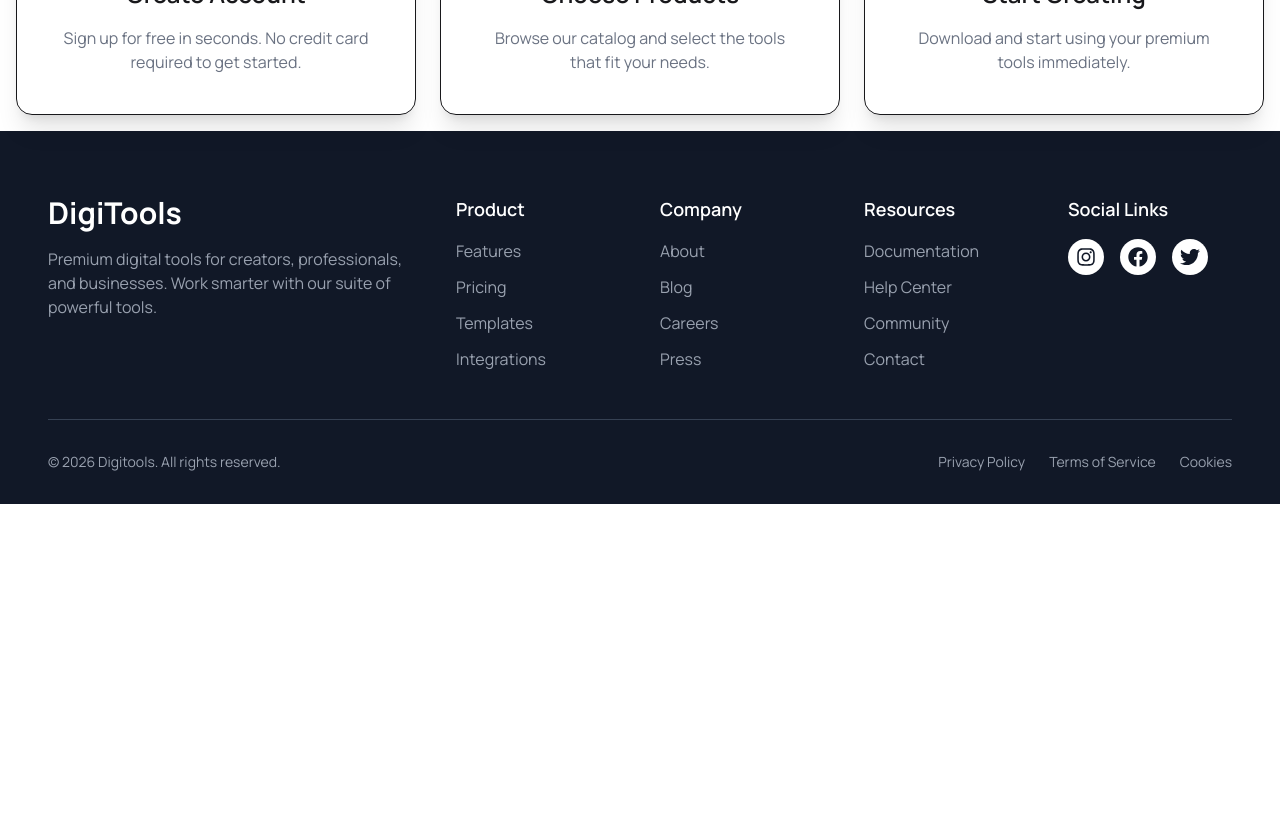
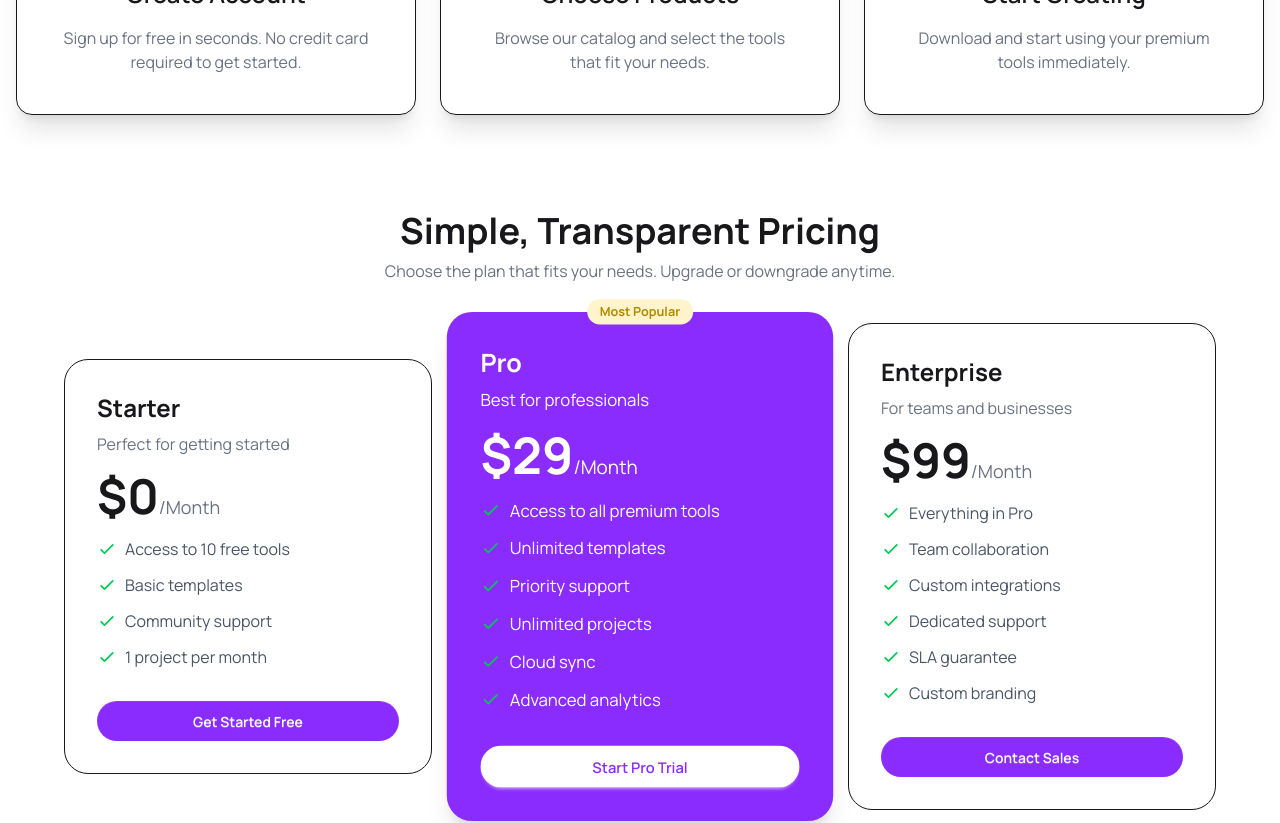
Before and after one commit to zahidhasantonmoy/PH-13-A06, a React (Vite) app: page / in a window 1280 px wide. Shown: the part 3260-4083 px from the top of the page. Before the commit the page ends 3764 px from the top, so only its background shows below. Built offline with nearby package versions, Linux system fonts and the light colour scheme.

Commit message:
succesfully done the transparent jsx

```diff
--- a/src/App.jsx
+++ b/src/App.jsx
@@ -11,6 +11,7 @@ import Cart from './components/Cart';
 import { toast } from 'react-toastify';
 import { useEffect } from 'react';
 import Steps from './components/Steps';
+import Transparent from './components/Transparent';
 
 
 function App() {
@@ -84,6 +85,7 @@ function App() {
         </div>
       </div>
           <Steps />
+          <Transparent />
       <Footer />
       <ToastContainer position="top-center" autoClose={1500} />
     </div>
--- /dev/null
+++ b/src/components/Transparent.jsx
@@ -0,0 +1,61 @@
+import React from 'react';
+const Transparent = () => {
+  return (
+    <div className="bg-white py-20 px-4">
+      <div className="text-center mb-10">
+        <h2 className="text-4xl font-bold mb-2">Simple, Transparent Pricing</h2>
+        <p className="text-gray-500">Choose the plan that fits your needs. Upgrade or downgrade anytime.</p>
+      </div>
+
+      <div className="max-w-6xl mx-auto grid grid-cols-1 md:grid-cols-3 gap-6 items-center">
+
+        <div className="border rounded-3xl p-8">
+          <h3 className="text-2xl font-bold">Starter</h3>
+          <p className="text-gray-500 my-2">Perfect for getting started</p>
+          <h2 className="text-5xl font-bold my-4">$0<span className="text-lg text-gray-500 font-normal">/Month</span></h2>
+          <ul className="space-y-3 mb-8 text-gray-600">
+            <li className="flex items-center"><svg className="w-5 h-5 text-green-500 mr-2" fill="none" stroke="currentColor" viewBox="0 0 24 24"><path strokeLinecap="round" strokeLinejoin="round" strokeWidth="2" d="M5 13l4 4L19 7" /></svg>Access to 10 free tools</li>
+            <li className="flex items-center"><svg className="w-5 h-5 text-green-500 mr-2" fill="none" stroke="currentColor" viewBox="0 0 24 24"><path strokeLinecap="round" strokeLinejoin="round" strokeWidth="2" d="M5 13l4 4L19 7" /></svg>Basic templates</li>
+            <li className="flex items-center"><svg className="w-5 h-5 text-green-500 mr-2" fill="none" stroke="currentColor" viewBox="0 0 24 24"><path strokeLinecap="round" strokeLinejoin="round" strokeWidth="2" d="M5 13l4 4L19 7" /></svg>Community support</li>
+            <li className="flex items-center"><svg className="w-5 h-5 text-green-500 mr-2" fill="none" stroke="currentColor" viewBox="0 0 24 24"><path strokeLinecap="round" strokeLinejoin="round" strokeWidth="2" d="M5 13l4 4L19 7" /></svg>1 project per month</li>
+          </ul>
+          <button className="btn bg-[#8b2cff] hover:bg-[#7215e3] text-white w-full rounded-full border-none">Get Started Free</button>
+        </div>
+
+        <div className="bg-[#8b2cff] text-white rounded-3xl p-8 relative md:scale-105 shadow-xl">
+          <div className="absolute -top-3 left-1/2 -translate-x-1/2 bg-[#fff4cc] text-[#b38a00] px-3 py-1 rounded-full text-xs font-bold">Most Popular</div>
+          <h3 className="text-2xl font-bold">Pro</h3>
+          <p className="my-2">Best for professionals</p>
+          <h2 className="text-5xl font-bold my-4">$29<span className="text-lg font-normal">/Month</span></h2>
+          <ul className="space-y-3 mb-8">
+            <li className="flex items-center"><svg className="w-5 h-5 text-green-500 mr-2" fill="none" stroke="currentColor" viewBox="0 0 24 24"><path strokeLinecap="round" strokeLinejoin="round" strokeWidth="2" d="M5 13l4 4L19 7" /></svg>Access to all premium tools</li>
+            <li className="flex items-center"><svg className="w-5 h-5 text-green-500 mr-2" fill="none" stroke="currentColor" viewBox="0 0 24 24"><path strokeLinecap="round" strokeLinejoin="round" strokeWidth="2" d="M5 13l4 4L19 7" /></svg>Unlimited templates</li>
+            <li className="flex items-center"><svg className="w-5 h-5 text-green-500 mr-2" fill="none" stroke="currentColor" viewBox="0 0 24 24"><path strokeLinecap="round" strokeLinejoin="round" strokeWidth="2" d="M5 13l4 4L19 7" /></svg>Priority support</li>
+            <li className="flex items-center"><svg className="w-5 h-5 text-green-500 mr-2" fill="none" stroke="currentColor" viewBox="0 0 24 24"><path strokeLinecap="round" strokeLinejoin="round" strokeWidth="2" d="M5 13l4 4L19 7" /></svg>Unlimited projects</li>
+            <li className="flex items-center"><svg className="w-5 h-5 text-green-500 mr-2" fill="none" stroke="currentColor" viewBox="0 0 24 24"><path strokeLinecap="round" strokeLinejoin="round" strokeWidth="2" d="M5 13l4 4L19 7" /></svg>Cloud sync</li>
+            <li className="flex items-center"><svg className="w-5 h-5 text-green-500 mr-2" fill="none" stroke="currentColor" viewBox="0 0 24 24"><path strokeLinecap="round" strokeLinejoin="round" strokeWidth="2" d="M5 13l4 4L19 7" /></svg>Advanced analytics</li>
+          </ul>
+          <button className="btn bg-white text-[#8b2cff] hover:bg-gray-100 w-full rounded-full border-none">Start Pro Trial</button>
+        </div>
+
+        <div className="border rounded-3xl p-8">
+          <h3 className="text-2xl font-bold">Enterprise</h3>
+          <p className="text-gray-500 my-2">For teams and businesses</p>
+          <h2 className="text-5xl font-bold my-4">$99<span className="text-lg text-gray-500 font-normal">/Month</span></h2>
+          <ul className="space-y-3 mb-8 text-gray-600">
+            <li className="flex items-center"><svg className="w-5 h-5 text-green-500 mr-2" fill="none" stroke="currentColor" viewBox="0 0 24 24"><path strokeLinecap="round" strokeLinejoin="round" strokeWidth="2" d="M5 13l4 4L19 7" /></svg>Everything in Pro</li>
+            <li className="flex items-center"><svg className="w-5 h-5 text-green-500 mr-2" fill="none" stroke="currentColor" viewBox="0 0 24 24"><path strokeLinecap="round" strokeLinejoin="round" strokeWidth="2" d="M5 13l4 4L19 7" /></svg>Team collaboration</li>
+            <li className="flex items-center"><svg className="w-5 h-5 text-green-500 mr-2" fill="none" stroke="currentColor" viewBox="0 0 24 24"><path strokeLinecap="round" strokeLinejoin="round" strokeWidth="2" d="M5 13l4 4L19 7" /></svg>Custom integrations</li>
+            <li className="flex items-center"><svg className="w-5 h-5 text-green-500 mr-2" fill="none" stroke="currentColor" viewBox="0 0 24 24"><path strokeLinecap="round" strokeLinejoin="round" strokeWidth="2" d="M5 13l4 4L19 7" /></svg>Dedicated support</li>
+            <li className="flex items-center"><svg className="w-5 h-5 text-green-500 mr-2" fill="none" stroke="currentColor" viewBox="0 0 24 24"><path strokeLinecap="round" strokeLinejoin="round" strokeWidth="2" d="M5 13l4 4L19 7" /></svg>SLA guarantee</li>
+            <li className="flex items-center"><svg className="w-5 h-5 text-green-500 mr-2" fill="none" stroke="currentColor" viewBox="0 0 24 24"><path strokeLinecap="round" strokeLinejoin="round" strokeWidth="2" d="M5 13l4 4L19 7" /></svg>Custom branding</li>
+          </ul>
+          <button className="btn bg-[#8b2cff] hover:bg-[#7215e3] text-white w-full rounded-full border-none">Contact Sales</button>
+        </div>
+
+      </div>
+    </div>
+  )
+}
+
+export default Transparent
```
